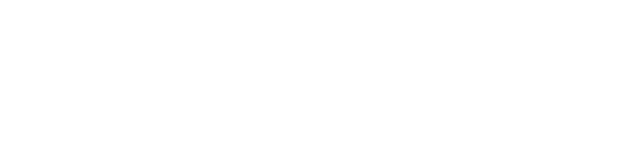
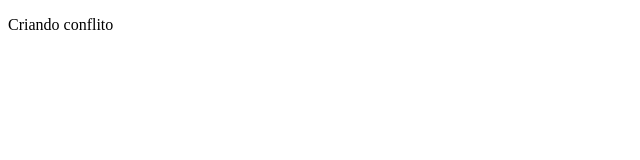
Before and after one commit to LuizUtumi/aula-git, a plain HTML site: page index.html in a window 1280 px wide. Shown: the whole page, without its empty margins (0-640 px from the left). Drawn offline with Linux system fonts and the light colour scheme.

Commit message:
criando-conflito

```diff
--- a/index.html
+++ b/index.html
@@ -7,6 +7,8 @@
     <title>Aula Git</title>
 </head>
 <body>
-
+    <p>
+        Criando conflito
+    </p>
 </body>
 </html>
```
